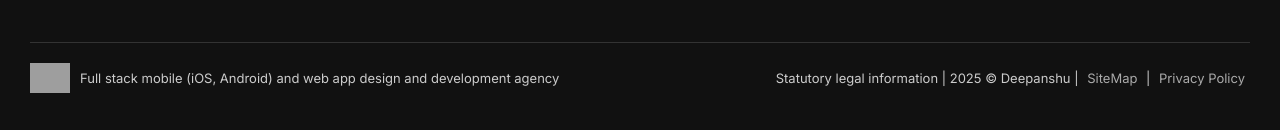
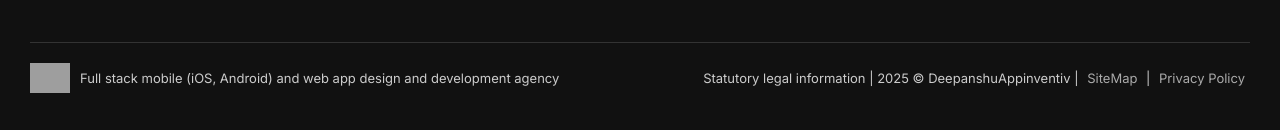
Before and after one commit to digrajthakur/appinventiv, a plain HTML site: page index.html in a window 1280 px wide. Shown: the part 8843-8973 px from the top of the page. Drawn offline with Linux system fonts and the light colour scheme; grey boxes are pictures that could not be loaded.

Commit message:
Update index.html

```diff
--- a/index.html
+++ b/index.html
@@ -696,7 +696,7 @@
             </div>
             <div class="bottom-right">
                 <span>Statutory legal information |</span>
-                <span>2025 © Deepanshu |</span>
+                <span>2025 © DeepanshuAppinventiv |</span>
                 <a href="#">SiteMap</a> |
                 <a href="#">Privacy Policy</a>
             </div>
```
